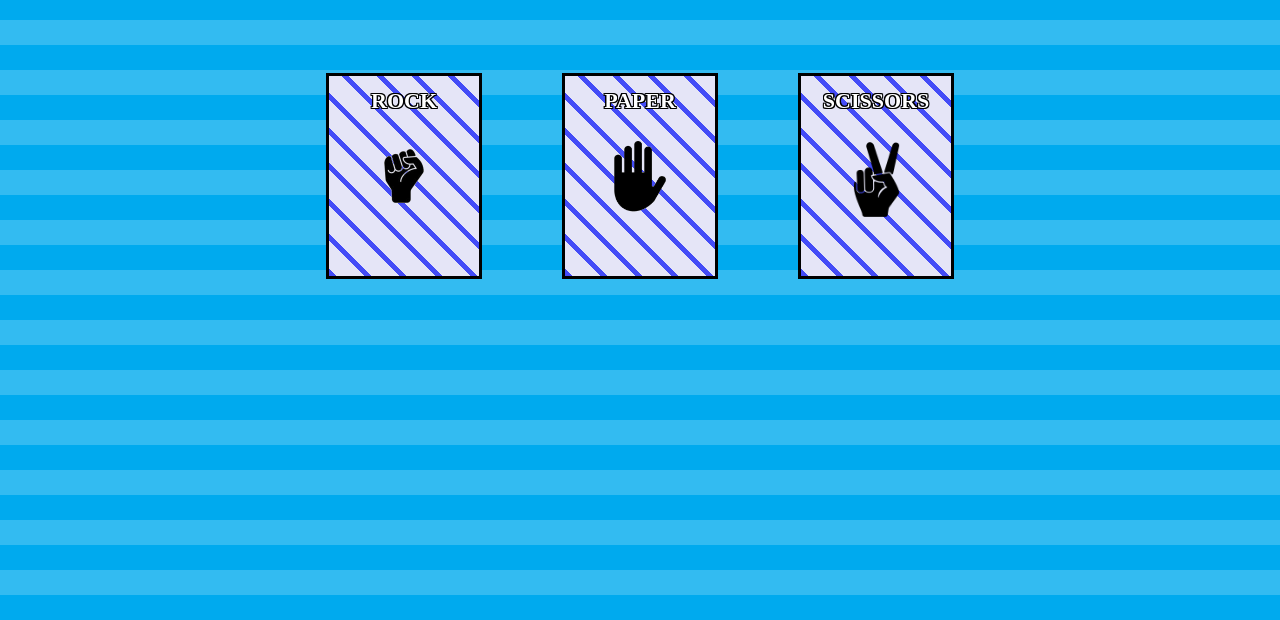
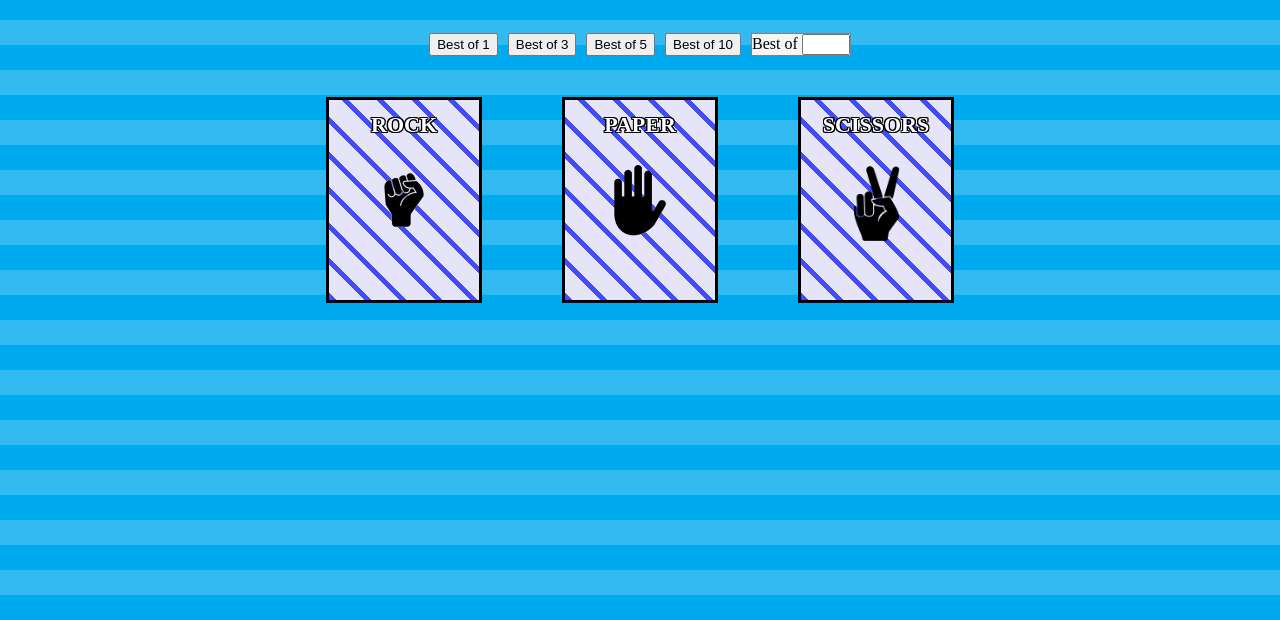
Before and after one commit to jy200/RockPaperScissors, a plain HTML site: page index.html in a window 1280 px wide. Shown: the part 180-800 px from the top of the page. Drawn offline with Linux system fonts and the light colour scheme.

Commit message:
Finished styled HTML

```diff
--- a/index.html
+++ b/index.html
@@ -10,7 +10,17 @@
     <div>
         <h1 class="title">ROCK PAPER SCISSORS</h1>
         <div class="scoreboard">
-            0/10
+            0/0
+        </div>
+        <div class="matchSelection">
+            <button>Best of 1</button>
+            <button>Best of 3</button>
+            <button>Best of 5</button>
+            <button>Best of 10</button>
+            <div class="customMatch">
+                Best of
+                <input class="matchInput" type="number" min="0" max="100"/>
+            </div>
         </div>
         <div class="container cardBox">
             <div class="card">
--- a/style.css
+++ b/style.css
@@ -30,6 +30,19 @@ body {
     text-shadow: -1px 0 black, 0 1px black, 1px 0 black, 0 -1px black;
 
 }
+.matchSelection{
+    display:flex;
+    margin:1px;
+    justify-content: center;
+    gap:10px;
+}
+.customMatch{
+    background-color: whitesmoke;
+    border: 0.1px solid grey;
+}
+.matchInput{
+    max-width:40px;
+}
 
 .cardBox{
     display:flex;
@@ -38,6 +51,7 @@ body {
 }
 
 .card{
+    cursor:pointer;
     line-height: 50px;
     width: 150px;
     height: 200px;
```
